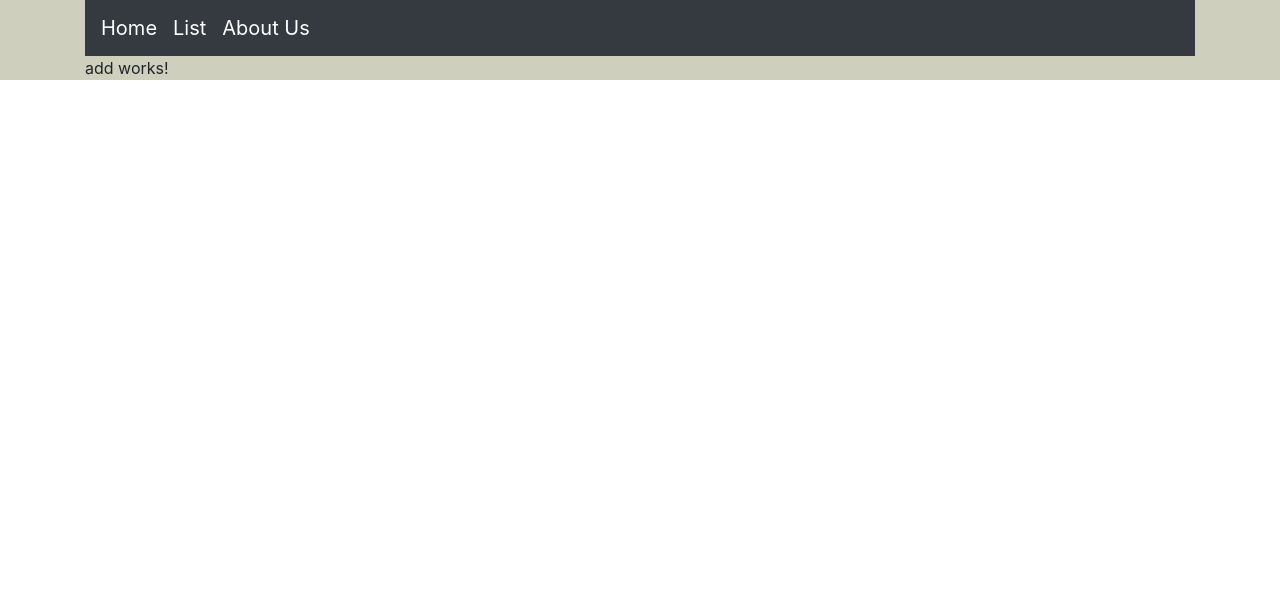
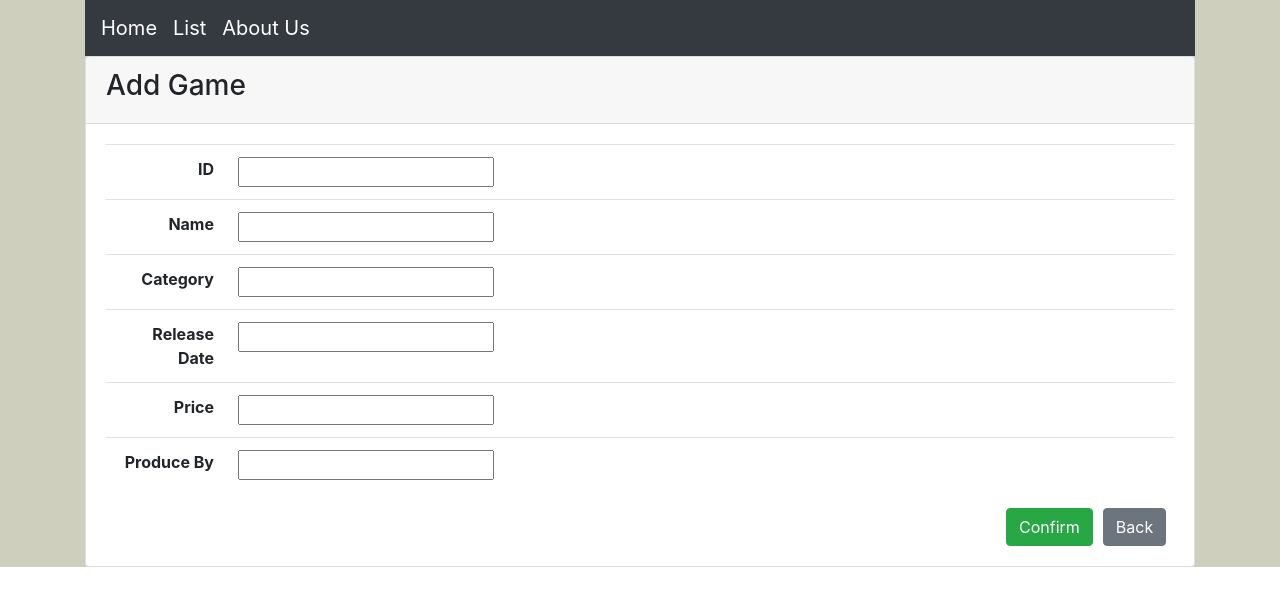
Before and after one commit to panupongsax123/MFU_intern_work, an Angular app in the folder Frontend/: page /add in a window 1280 px wide. Shown: the top 606 px of the page. Built offline with nearby package versions, Linux system fonts and the light colour scheme.

Commit message:
add add button and edit button

```diff
--- a/Frontend/src/app/add/add.component.html
+++ b/Frontend/src/app/add/add.component.html
@@ -1 +1,35 @@
-<p>add works!</p>
+<div class="card">
+    <div class="card-header">
+        <h3>Add Game</h3>
+    </div>
+    <div class="card-body">
+        <table class="table">
+            <tr>
+                <th class="active text-right" width="120">ID</th>
+                <td><input ></td>
+            </tr>
+            <tr>
+                <th class="active text-right" width="120">Name</th>
+                <td><input></td>
+            </tr>
+            <tr>
+                <th class="active text-right" width="120">Category</th>
+                <td><input></td>
+            </tr>
+            <tr>
+                <th class="active text-right" width="120">Release Date</th>
+                <td><input></td>
+            </tr>
+            <tr>
+                <th class="active text-right" width="120">Price</th>
+                <td><input></td>
+            </tr>
+            <tr>
+                <th class="active text-right" width="120">Produce By</th>
+                <td><input></td>
+            </tr>
+        </table>
+        <button routerLink="/edit" class="btn btn-success" style="margin-left: 900px;">Confirm</button>
+        <button routerLink="/list" class="btn btn-secondary" style="margin-left: 10px;">Back</button>
+    </div>
+</div>
--- a/Frontend/src/app/add/add.component.ts
+++ b/Frontend/src/app/add/add.component.ts
@@ -1,4 +1,6 @@
 import { Component, OnInit } from '@angular/core';
+import { ServiceService } from '../service/service.service';
+import { Games } from '../model/games';
 
 @Component({
   selector: 'app-add',
@@ -7,7 +9,16 @@ import { Component, OnInit } from '@angular/core';
 })
 export class AddComponent implements OnInit {
 
-  constructor() { }
+  constructor(private serviceService: ServiceService) { }
+
+  add: Games = new Games();
+
+  addGame(){
+    console.log('Add Complete')
+    this.serviceService.addGame(this.add).subscribe(data => {
+      console.log(data);
+    });
+  }
 
   ngOnInit() {
   }
--- a/Frontend/src/app/detail/detail.component.html
+++ b/Frontend/src/app/detail/detail.component.html
@@ -1,6 +1,6 @@
 <div class="card">
     <div class="card-header">
-        <h3>Detail Book</h3>
+        <h3>Detail Game</h3>
     </div>
     <div class="card-body">
         <table class="table">
@@ -14,19 +14,19 @@
             </tr>
             <tr>
                 <th class="active text-right" width="120">Category</th>
-                <td>{{ game.detail }}</td>
+                <td></td>
             </tr>
             <tr>
                 <th class="active text-right" width="120">Release Date</th>
-                <td>{{ game.price }}</td>
+                <td></td>
             </tr>
             <tr>
                 <th class="active text-right" width="120">Price</th>
-                <td>{{ game.quantity }}</td>
+                <td></td>
             </tr>
             <tr>
                 <th class="active text-right" width="120">Produce By</th>
-                <td>{{ game.quantity }}</td>
+                <td></td>
             </tr>
         </table>
         <button routerLink="/edit" class="btn btn-success" style="margin-left: 900px;">Edit</button>
--- a/Frontend/src/app/edit/edit.component.html
+++ b/Frontend/src/app/edit/edit.component.html
@@ -1 +1,35 @@
-<p>edit works!</p>
+<div class="card">
+    <div class="card-header">
+        <h3>Edit Game</h3>
+    </div>
+    <div class="card-body">
+        <table class="table">
+            <tr>
+                <th class="active text-right" width="120">ID</th>
+                <td><input ></td>
+            </tr>
+            <tr>
+                <th class="active text-right" width="120">Name</th>
+                <td><input></td>
+            </tr>
+            <tr>
+                <th class="active text-right" width="120">Category</th>
+                <td><input></td>
+            </tr>
+            <tr>
+                <th class="active text-right" width="120">Release Date</th>
+                <td><input></td>
+            </tr>
+            <tr>
+                <th class="active text-right" width="120">Price</th>
+                <td><input></td>
+            </tr>
+            <tr>
+                <th class="active text-right" width="120">Produce By</th>
+                <td><input></td>
+            </tr>
+        </table>
+        <button routerLink="/edit" class="btn btn-success" style="margin-left: 900px;">Confirm</button>
+        <button routerLink="/list" class="btn btn-secondary" style="margin-left: 10px;">Back</button>
+    </div>
+</div>
--- a/Frontend/src/app/service/service.service.ts
+++ b/Frontend/src/app/service/service.service.ts
@@ -1,6 +1,7 @@
 import { Injectable } from '@angular/core';
 import { HttpClient } from '@angular/common/http';
 import { Observable } from 'rxjs';
+import { Games } from '../model/games';
 
 @Injectable({
   providedIn: 'root'
@@ -20,4 +21,8 @@ export class ServiceService {
     return this.http.get(this.Url + "list/" + id);
   }
 
+  addGame(body: Games): Observable<any> {
+    console.log('body: ', body)
+    return this.http.post(this.Url + "add", body);
+  }
 }
```
